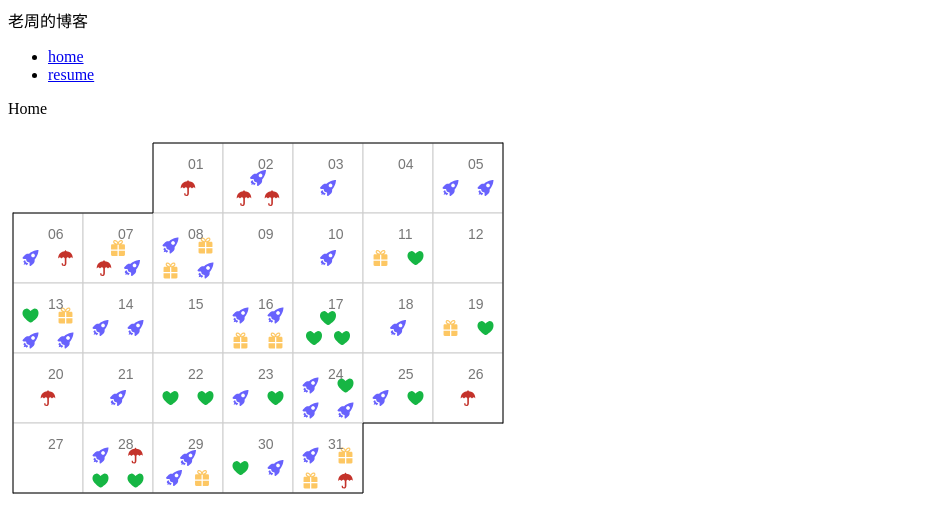
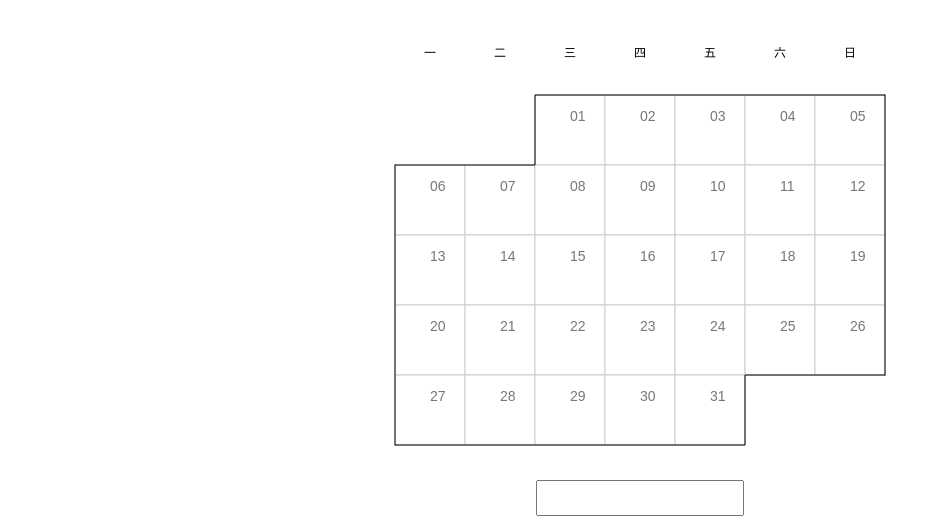
Before and after one commit to lemon19930205/blog, a React (Create React App) app: page /home in a window 1280 px wide. Shown: the top 532 px of the page, without its empty margins (0-940 px from the left). Built offline with nearby package versions, Linux system fonts and the light colour scheme.

Commit message:
路由调整，样式引入、调整

```diff
--- a/package.json
+++ b/package.json
@@ -37,6 +37,8 @@
     ]
   },
   "devDependencies": {
-    "gh-pages": "^3.1.0"
+    "gh-pages": "^3.1.0",
+    "node-sass": "^4.14.1",
+    "sass-loader": "^9.0.3"
   }
 }
--- a/src/App.js
+++ b/src/App.js
@@ -1,40 +1,38 @@
 import React, { Component } from 'react'
-import { BrowserRouter as Router, Route, Link } from 'react-router-dom'
+import { BrowserRouter as Router, Route, Link,Redirect } from 'react-router-dom'
 
 import Home from './views/Home'
 import Resume from './views/Resume'
 
-class App extends Component {
-  constructor(props) {
-    super(props)
-    console.log(this)
-  }
-  render() {
-    console.log(222)
-    return (
-      <div className="App">
-        老周的博客
-        <ul className="header">
-          <li>
-            <Link to="/home">home</Link>
-          </li>
-          <li>
-            <Link to="/resume">resume</Link>
-          </li>
-        </ul>
-        {this.props.children}
-      </div>
-    )
-  }
-}
+// class App extends Component {
+//   constructor(props) {
+//     super(props)
+//   }
+//   render() {
+//     return (
+//       <div className="App">
+//         老周的博客
+//         <ul className="header">
+//           <li>
+//             <Link to="/home">home</Link>
+//           </li>
+//           <li>
+//             <Link to="/resume">resume</Link>
+//           </li>
+//         </ul>
+//         {/* {this.props.children} */}
+//       </div>
+//     )
+//   }
+// }
 
 class AppRouter extends Component {
   render() {
     return (
       <Router>
-        <Route path="/" component={App} />
         <Route path="/home" component={Home} />
         <Route path="/resume" component={Resume} />
+        <Redirect from="*" to="/home"/>
       </Router>
     )
   }
--- a/src/index.js
+++ b/src/index.js
@@ -1,7 +1,7 @@
 import React from 'react'
 import ReactDOM from 'react-dom'
 import App from './App'
-import './index.css'
+import './index.scss'
 
 
 
--- /dev/null
+++ b/src/index.scss
@@ -0,0 +1,13 @@
+html,
+body {
+  font-size: 14px !important;
+  margin: 0;
+  padding: 0;
+  height: 100%;
+  height: 100%;
+}
+
+#root {
+  width: 100%;
+  height: 100%;
+}
--- a/src/views/Home/index.js
+++ b/src/views/Home/index.js
@@ -1,11 +1,16 @@
 import React, { Component } from 'react'
-
 import echarts from 'echarts'
 
+import $style from './index.module.scss'
+
 export default class Home extends Component {
+  constructor(props) {
+    super(props)
+    this.state = {}
+  }
   componentDidMount() {
     // 基于准备好的dom，初始化echarts实例
-    let myChart = echarts.init(document.getElementById('main'))
+    let myChart = echarts.init(document.getElementById('calender'))
     var layouts = [
       [[0, 0]],
       [
@@ -74,7 +79,7 @@ export default class Home extends Component {
             return {
               type: 'path',
               shape: {
-                pathData: pathes[events[index]],
+                //pathData: pathes[events[index]],
                 x: -8,
                 y: -8,
                 width: 16,
@@ -146,11 +151,27 @@ export default class Home extends Component {
     }
     myChart.setOption(option)
   }
+
+  pushResume = (e) => {
+    if (e.nativeEvent.keyCode === 13) {
+      console.log(e.target.value);
+      if(e.target.value == 12138) {
+        this.props.history.push('/resume')
+      }
+    }
+  }
+
   render() {
     return (
-      <div>
-        Home
-        <div id="main" style={{ width: 500, height: 400 }}></div>
+      <div className={$style.page}>
+        <div className={$style.content}>
+          <div id="calender" className={$style.calender} />
+          <input
+            type="text"
+            className={$style.input}
+            onKeyPress={(e) => this.pushResume(e)}
+          />
+        </div>
       </div>
     )
   }
--- /dev/null
+++ b/src/views/Home/index.module.scss
@@ -0,0 +1,25 @@
+.page {
+  width: 100%;
+  height: 100%;
+  position: relative;
+  .content {
+    position: absolute;
+    top: 20px;
+    left: 50%;
+    margin-left: -250px;
+    text-align: center;
+    .calender {
+      width: 500px;
+      height: 500px;
+    }
+    .input {
+      width: 200px;
+      height: 30px;
+      position: absolute;
+      top: 460px;
+      left: 0;
+      right: 0;
+      margin: 0 auto;
+    }
+  }
+}
--- a/src/views/Resume/index.js
+++ b/src/views/Resume/index.js
@@ -4,7 +4,7 @@ export default class Resume extends Component {
   render() {
     return (
       <div>
-        Resume
+        我的简历
       </div>
     )
   }
```
Also changed, not shown: src/index.css (deleted), 1 other file (tests, documents, lock files or other folders).
